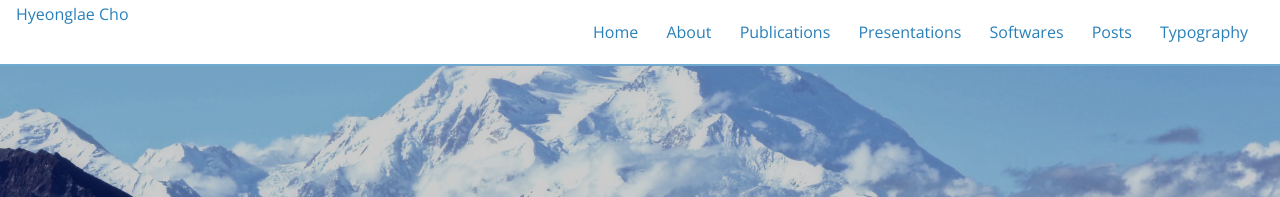
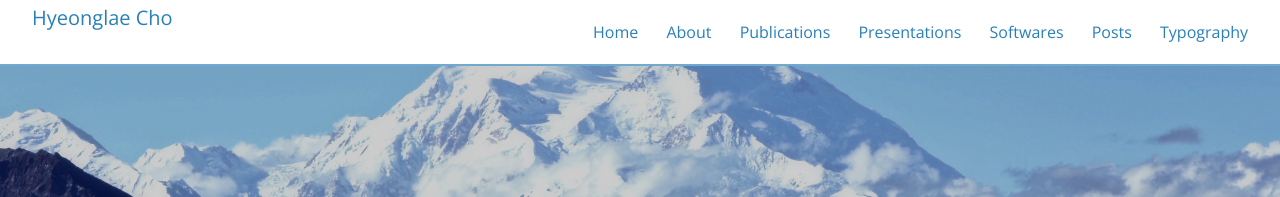
Before and after one commit to Hyeonglae-Cho/Hyeonglae-Cho.github.io, a Jekyll site: the page built from index.html, in a window 1280 px wide. Shown: the top 197 px of the page. Built offline with Jekyll 4.4.1, drawn with Linux system fonts in a browser that asks for light colours; nearby versions of some CDN libraries; the list of posts is cut into pages by our own code.

Commit message:
Update header.html

```diff
--- a/_includes/header.html
+++ b/_includes/header.html
@@ -1,12 +1,12 @@
 <header class="navigation" role="banner">
   <div class="navigation-wrapper">
-    <a href="{{ site.baseurl }}/" >
+    <a href="{{ site.baseurl }}/" class="logo">
 	<span class="logotitle">{% if site.title %}{{ site.title }}{% else %}{{ site.name }}{% endif %}</span>
 <!--       {% if site.logo %}
       <img src="{{ site.logo | prepend: site.baseurl }}" alt="{{ site.title }}">
       {% else %} -->
 <!--       <span> -->
-	      {{ site.title }}
+<!-- 	      {{ site.title }} -->
 <!--       </span> -->
 <!--       {% endif %} -->
     </a>
```
